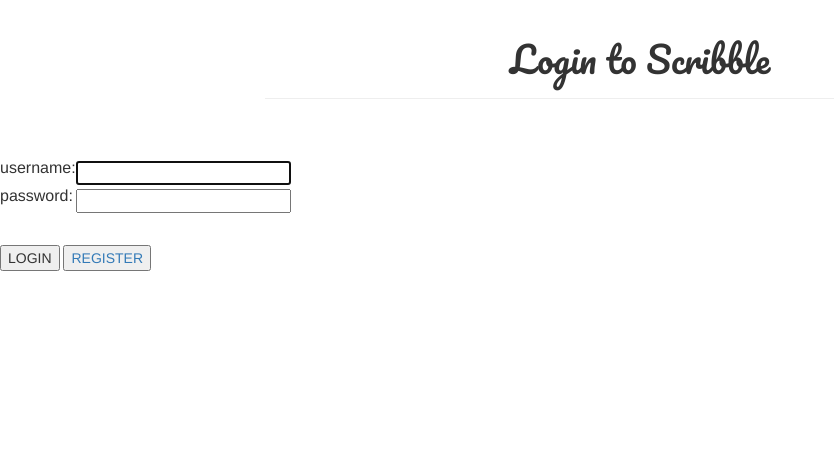
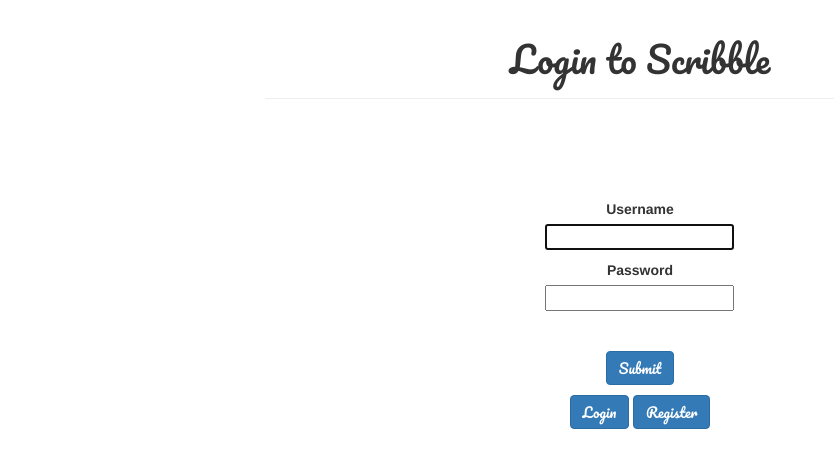
Before and after one commit to arifsundrani/geolocationChat, a Django app: page /login/ in a window 1280 px wide. Shown: the part 51-519 px from the top of the page, without its empty margins (0-834 px from the left). Run offline with Django 3.2, Linux system fonts and the light colour scheme; some libraries are stand-ins or nearby versions.

Commit message:
css
finished css for min viable prod

```diff
--- a/scribble/scribble/templates/registration/login.html
+++ b/scribble/scribble/templates/registration/login.html
@@ -44,7 +44,11 @@
 
                 </div>
 
-
+                <div class="row">
+                        <div class="col-md-2"></div>
+                        <div class="col-md-8">
+                                            <br>
+                                            <br>
     {% if form.errors %}
     (invalid username/password)
     <br>
@@ -61,27 +65,32 @@
 
 
 
-    <table>
-    <tr>
-        <td><p>username:</p></td>
-        <td>{{ form.username }}</td>
-    </tr>
 
-    <tr>
-        <td><p>password:</p></td>
-        <td>{{ form.password }}</td>
-    </tr>
-    </table>
+        <div style="text-align:center"><label for="user_name">Username</label>
+        <div style="text-align:center"><td>{{ form.username }}</td>
+
+
+
+        <div style="text-align:center"><label for="password" style="margin-top:10px">Password</label>
+        <div style="text-align:center"><td>{{ form.password }}</td>
+
 
         <p></p>
 
         <br>
 
-    <input type="submit" value="LOGIN" /> <a href="{% url "register" %}"> <button value="Register" type="button">REGISTER</button></a>
-    <input type="hidden" name="next" value="{{ next }}" />
+        <div style="text-align:center"><input type="submit"value="Submit" class="btn btn-primary" style="margin-top:10px">
+
+    <div style="text-align:center"><input type="submit" value="Login" class="btn btn-primary" style="margin-top:10px"/> <a href="{% url "register" %}">
+        <button value="Register" type="button" class="btn btn-primary" style="margin-top:10px">Register</button></a>
+    <div style="text-align:center"><input type="hidden" name="next" value="{{ next }}" class="btn btn-primary" style="margin-top:10px"/>
     </form>
 
 </div>
+                                            </div>
+                        <div class="col-md-2"></div>
+                </div>
+
                 <br>
 </body>
 </html>
```
